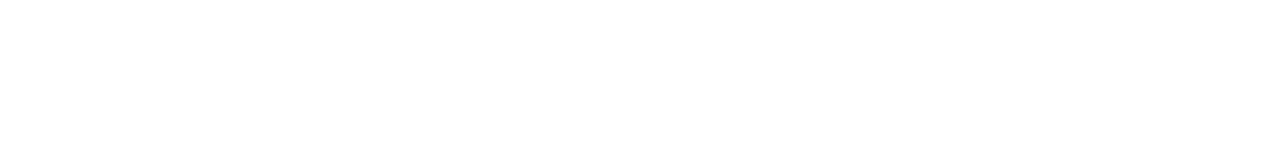
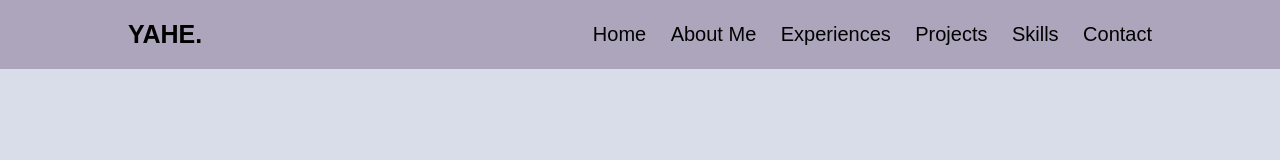
Before and after one commit to YahelyOseguera/First-Portdolio, a website: page src/index.html in a window 1280 px wide. Drawn offline with nearby package versions, Linux system fonts and the light colour scheme; files that its build step writes are made by us from their sources.

Commit message:
navbar done

```diff
--- a/src/index.html
+++ b/src/index.html
@@ -3,8 +3,23 @@
   <head>
     <meta charset="UTF-8" />
     <meta name="viewport" content="width=device-width, initial-scale=1.0" />
-    <link rel="stylesheet" href="css/index.css" />
+    <link rel="stylesheet" href="sass/css/index.css" />
     <title>Portfolio</title>
   </head>
-  <body></body>
+  <body>
+    <header class="header">
+        <a href="#" class="logo">YAHE.</a>
+        <nav class="navbar">
+          <a href="nav-home">Home</a>
+          <a href="nav-aboutMe">About Me</a>
+          <a href="experiences">Experiences</a>
+          <a href="projects">Projects</a>
+          <a href="skills">Skills</a>
+          <a href="contactMe">Contact</a>
+    </nav>
+</header>
+
+</section>
+
+  </body>
 </html>
--- a/src/sass/index.scss
+++ b/src/sass/index.scss
@@ -0,0 +1,43 @@
+* {
+    margin: 0;
+    padding: 0;
+    box-sizing: border-box;
+    font-family: Arial, Helvetica, sans-serif;
+}
+
+body{
+    background: #D9DDEA;
+}
+
+.header{
+    position: fixed;
+    top: 0;
+    left: 0;
+    width: 100%;
+    padding: 20px 10%;
+    background: #ADA5BB;
+    display: flex;
+    justify-content: space-between;
+    align-items: center;
+    z-index: 100;
+}
+
+.logo{
+    font-size: 25px;
+    color: black;
+    text-decoration: none;
+    font-weight: 600;
+}
+
+.navbar a{
+    font-size: 20px;
+    color: black;
+    text-decoration: none;
+    font-weight: 500;
+    margin-left: 20PX;
+
+    &:hover{
+        color: #1a857f;
+        text-decoration: underline;
+    }
+}
```
Also changed, not shown: src/css/css/index.css (added), src/css/index.css (added), src/sass/css/index.css (added), src/sass/index.css (added), 5 other files.
